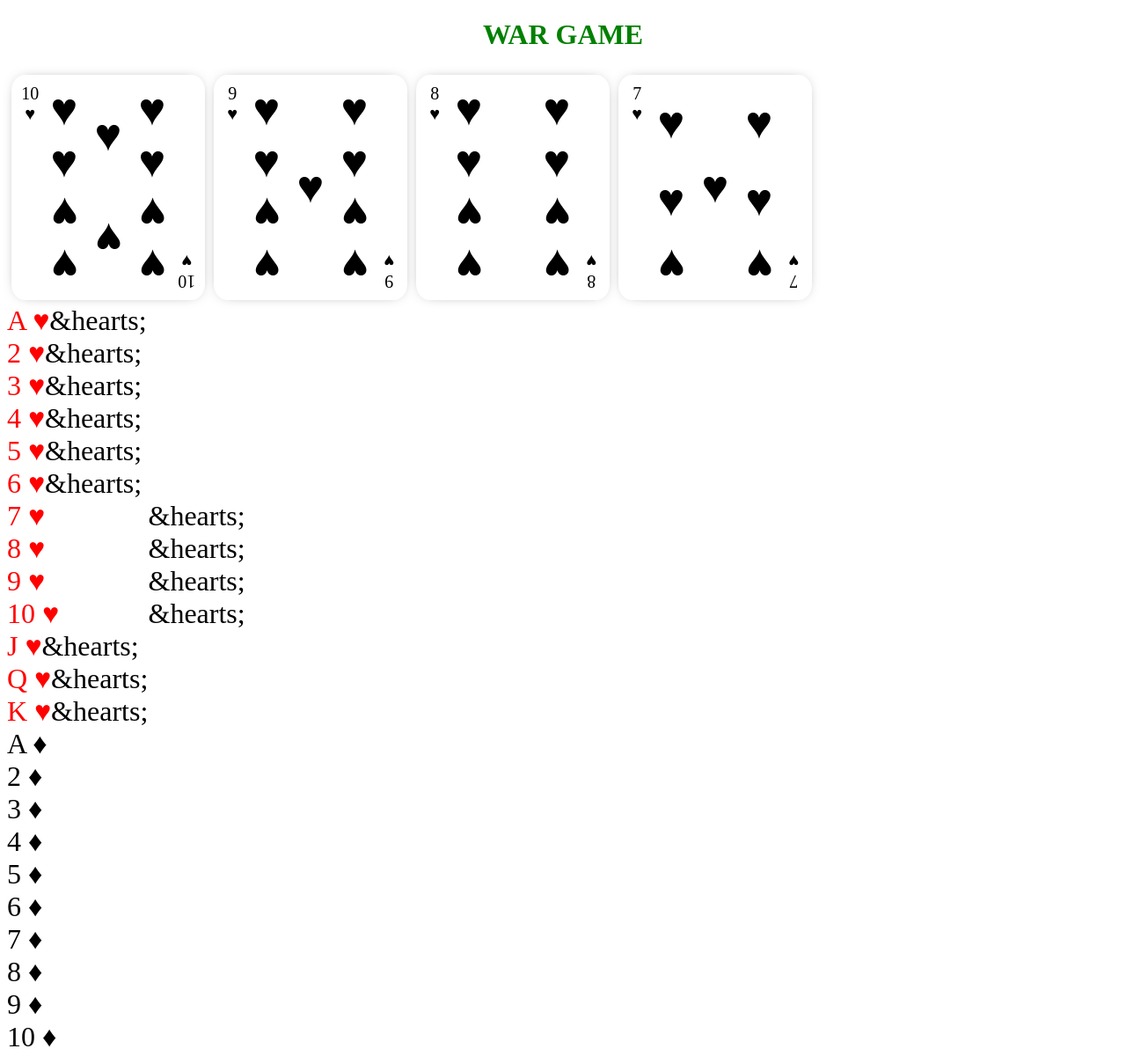
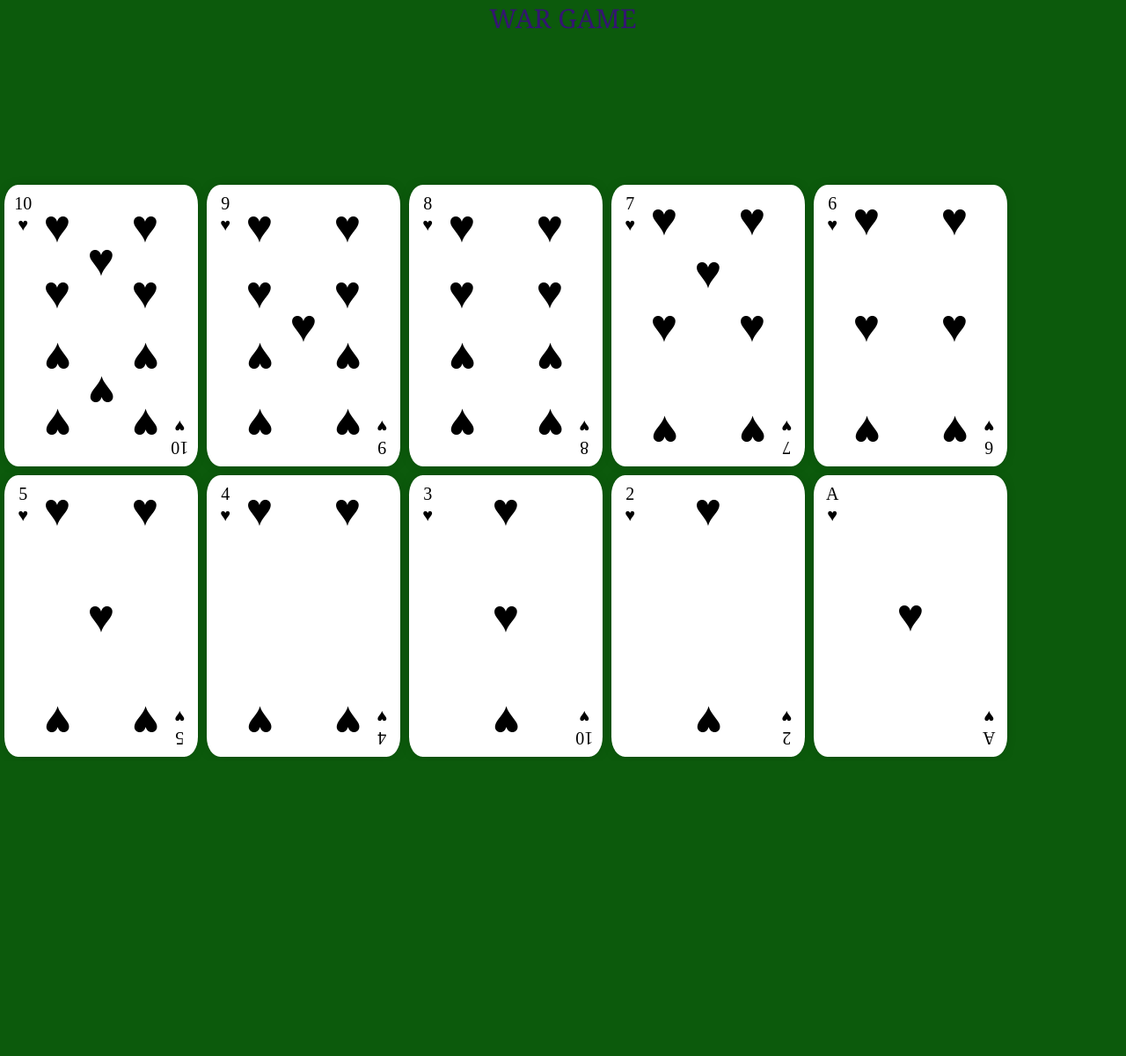
Before and after one commit to susanagandra/WarGame, a plain HTML site: page index.html in a window 1280 px wide. Shown: the top 1200 px of the page at 88% size. After the commit the page ends 865 px from the top, so only its background shows below. Drawn offline with Linux system fonts and the light colour scheme.

Commit message:
all cards

```diff
--- a/index.html
+++ b/index.html
@@ -8,8 +8,13 @@
     <link rel="stylesheet" href="style.css">
 </head>
 <body>
-    <h1>War Game</h1>
-
+    <div class="card_deck">
+        <div class="header">War Game</div>
+        <div class="deck_player1"></div>
+        <div class="war"></div>
+        <div class="deck_player2"></div>
+        <div class="utils"></div>
+      </div>
 
     <div class="container">
 
@@ -19,7 +24,6 @@
                     <div class="number">10</div>
                     <div class="symbol">&hearts;</div>
                 </div>
-
                 <div class="suit">
                     <div class="center">&hearts;</div>
                     <div class="center">&hearts;</div>
@@ -102,15 +106,18 @@
                     <div class="symbol">&hearts;</div>
                 </div>
                 <div class="suit">
+                    <div class="top">&hearts;</div>
                     <div class="center">&hearts;</div>
-                    <div class="center">&hearts;</div>
-                    <div class="center rotate">&hearts;</div>
+                    <div class="bottom rotate">&hearts;</div>
                 </div>
-                <div class="center">&hearts;</div>
                 <div class="suit">
                     <div class="center">&hearts;</div>
+                    <div class="center"></div>
+                </div>
+                <div class="suit">
+                    <div class="top">&hearts;</div>
                     <div class="center">&hearts;</div>
-                    <div class="center rotate">&hearts;</div>
+                    <div class="bottom rotate">&hearts;</div>
                 </div>
                 <div class="corner rotate">
                     <div class="number">7</div>
@@ -119,74 +126,140 @@
             </div>
         </div>
 
+        <div class="card">
+            <div class="six">
+                <div class="corner">
+                    <div class="number">6</div>
+                    <div class="symbol">&hearts;</div>
+                </div>
+                <div class="suit">
+                    <div class="top">&hearts;</div>
+                    <div class="center">&hearts;</div>
+                    <div class="bottom rotate">&hearts;</div>
+                </div>
+                <div class="center"></div>
+                <div class="suit">
+                    <div class="top">&hearts;</div>
+                    <div class="center">&hearts;</div>
+                    <div class="bottom rotate">&hearts;</div>
+                </div>
+                <div class="corner rotate">
+                    <div class="number">6</div>
+                    <div class="symbol">&hearts;</div>
+                </div>
+            </div>
         </div>
 
-
-    <div id="hearts">
-        <div class="cards ace heart" data-value="A">A &hearts;</div>
-        <div class="cards two heart" data-value="2">2 &hearts;</div>
-        <div class="cards three heart" data-value="3">3 &hearts;</div>
-        <div class="cards four heart" data-value="4">4 &hearts;</div>
-        <div class="cards five heart" data-value="5">5 &hearts;</div>
-        <div class="cards six heart" data-value="6">6 &hearts;</div>
-        <div class="cards seven heart" data-value="7">7 &hearts;</div>
-        <div class="cards eight heart" data-value="8">8 &hearts;</div>
-        <div class="cards nine heart" data-value="9">9 &hearts;</div>
-        <div class="cards ten heart" data-value="10">10 &hearts;</div>
-        <div class="cards jack heart" data-value="J">J &hearts;</div>
-        <div class="cards queen heart" data-value="Q">Q &hearts;</div>
-        <div class="cards king heart" data-value="K">K &hearts;</div>
+        <div class="card">
+            <div class="five">
+                <div class="corner">
+                    <div class="number">5</div>
+                    <div class="symbol">&hearts;</div>
+                </div>
+                <div class="suit">
+                    <div class="top">&hearts;</div>
+                    <div class="bottom rotate">&hearts;</div>
+                </div>
+                <div class="center">&hearts;</div>
+                <div class="suit">
+                    <div class="top">&hearts;</div>
+                    <div class="bottom rotate">&hearts;</div>
+                </div>
+                <div class="corner rotate">
+                    <div class="number">5</div>
+                    <div class="symbol">&hearts;</div>
+                </div>
+            </div>
         </div>
 
-    <div id="diamonds">
-        <div class="cards ace diamond">A &diams;</div>
-        <div class="cards two diamond">2 &diams;</div>
-        <div class="cards three diamond">3 &diams;</div>
-        <div class="cards four diamond">4 &diams;</div>
-        <div class="cards five diamond">5 &diams;</div>
-        <div class="cards six diamond">6 &diams;</div>
-        <div class="cards seven diamond">7 &diams;</div>
-        <div class="cards eight diamond">8 &diams;</div>
-        <div class="cards nine diamond">9 &diams;</div>
-        <div class="cards ten diamond">10 &diams;</div>
-        <div class="cards jack diamond">J &diams;</div>
-        <div class="cards queen diamond">Q &diams;</div>
-        <div class="cards king diamond">K &diams;</div>
+        <div class="card">
+            <div class="four">
+                <div class="corner">
+                    <div class="number">4</div>
+                    <div class="symbol">&hearts;</div>
+                </div>
+                <div class="suit">
+                    <div class="top">&hearts;</div>
+                    <div class="bottom rotate">&hearts;</div>
+                </div>
+                <div class="center"></div>
+                <div class="suit">
+                    <div class="top">&hearts;</div>
+                    <div class="bottom rotate">&hearts;</div>
+                </div>
+                <div class="corner rotate">
+                    <div class="number">4</div>
+                    <div class="symbol">&hearts;</div>
+                </div>
+            </div>
         </div>
 
-    <div id="clubs">
-        <div class="cards ace club">A &clubs;</div>
-        <div class="cards two club">2 &clubs;</div>
-        <div class="cards three club">3 &clubs;</div>
-        <div class="cards four club">4 &clubs;</div>
-        <div class="cards five club">5 &clubs;</div>
-        <div class="cards six club">6 &clubs;</div>
-        <div class="cards seven club">7 &clubs;</div>
-        <div class="cards eight club">8 &clubs;</div>
-        <div class="cards nine club">9 &clubs;</div>
-        <div class="cards ten club">10 &clubs;</div>
-        <div class="cards jack club">J &clubs;</div>
-        <div class="cards queen club">Q &clubs;</div>
-        <div class="cards king club">K &clubs;</div>
+        <div class="card">
+            <div class="three">
+                <div class="corner">
+                    <div class="number">3</div>
+                    <div class="symbol">&hearts;</div>
                 </div>
 
-    <div id="spades">
-        <div class="cards ace spade">A &spades;</div>
-        <div class="cards two spade">2 &spades;</div>
-        <div class="cards three spade">3 &spades;</div>
-        <div class="cards four spade">4 &spades;</div>
-        <div class="cards five spade">5 &spades;</div>
-        <div class="cards six spade">6 &spades;</div>
-        <div class="cards seven spade">7 &spades;</div>
-        <div class="cards eight spade">8 &spades;</div>
-        <div class="cards nine spade">9 &spades;</div>
-        <div class="cards ten spade">10 &spades;</div>
-        <div class="cards jack spade">J &spades;</div>
-        <div class="cards queen spade">Q &spades;</div>
-        <div class="cards king spade">K&spades;</div>
+                <div class="suit">
+                </div>
+                <div class="suit">
+                    <div class="top">&hearts;</div>
+                    <div class="center">&hearts;</div>
+                    <div class="bottom rotate">&hearts;</div>
+                </div>
+                <div class="suit">
+                </div>
+                <div class="corner rotate">
+                    <div class="number">10</div>
+                    <div class="symbol">&hearts;</div>
+                </div>
+            </div>
         </div>
 
-
+        <div class="card">
+            <div class="two">
+                <div class="corner">
+                    <div class="number">2</div>
+                    <div class="symbol">&hearts;</div>
+                </div>
+                <div class="suit">
+                </div>
+                <div class="suit">
+                    <div class="top">&hearts;</div>
+                    <div class="center"></div>
+                    <div class="bottom rotate">&hearts;</div>
+                </div>
+                <div class="suit">
+                </div>
+                <div class="corner rotate">
+                    <div class="number">2</div>
+                    <div class="symbol">&hearts;</div>
+                </div>
+            </div>
+        </div>
+        <div class="card">
+            <div class="a">
+                <div class="corner">
+                    <div class="number">A</div>
+                    <div class="symbol">&hearts;</div>
+                </div>
+                <div class="suit">
+                </div>
+                <div class="suit">
+                    <div class="top"></div>
+                    <div class="center">&hearts;</div>
+                    <div class="bottom rotate"></div>
+                </div>
+                <div class="suit">
+                </div>
+                <div class="corner rotate">
+                    <div class="number">A</div>
+                    <div class="symbol">&hearts;</div>
+                </div>
+            </div>
+        </div>
+    </div>
 
 </body>
 </html>
--- a/style.css
+++ b/style.css
@@ -1,30 +1,109 @@
-h1{
-    color:green;
+body{
+    background-color: rgb(12, 90, 12);
+    margin:0;
+    padding:0;
+}
+
+.card_deck {
+    display: flex;
+    flex-wrap: wrap;
+
+    display: grid;
+    grid-template-columns: 1fr 1fr;
+    grid-template-rows: 0.2fr 1fr 1.5fr 1fr 0.5fr;
+    gap: 0px 0px;
+    grid-auto-flow: row;
+    grid-template-areas:
+      "header header"
+      "deck_player1 deck_player1"
+      "war war"
+      "deck_player2 deck_player2"
+      "utils utils";
+  }
+
+  .header {
+    color:rgb(52, 21, 113);
     text-align: center;
     text-transform: uppercase;
-}
+    font-family:Cambria, Cochin, Georgia, Times, 'Times New Roman', serif;
+    font-size: 30px;
+
+    display: grid;
+    grid-template-columns: 1fr;
+    grid-template-rows: 1fr;
+    gap: 0px 0px;
+    grid-auto-flow: row;
+    grid-template-areas:
+      ".";
+    grid-area: header;
+  }
+
+  .deck_player1 {  display: grid;
+    grid-template-columns: 1fr;
+    grid-template-rows: 1fr;
+    gap: 0px 0px;
+    grid-auto-flow: row;
+    grid-template-areas:
+      ".";
+    grid-area: deck_player1;
+  }
+
+  .war {  display: grid;
+    grid-template-columns: 1fr 1fr;
+    grid-template-rows: 1fr;
+    gap: 0px 0px;
+    grid-auto-flow: row;
+    grid-template-areas:
+      ". .";
+    grid-area: war;
+  }
+
+  .deck_player2 {  display: grid;
+    grid-template-columns: 1fr;
+    grid-template-rows: 1fr;
+    gap: 0px 0px;
+    grid-auto-flow: row;
+    grid-template-areas:
+      ".";
+    grid-area: deck_player2;
+  }
+
+  .utils {  display: grid;
+    grid-template-columns: 1fr;
+    grid-template-rows: 1fr;
+    gap: 0px 0px;
+    grid-auto-flow: row;
+    grid-template-areas:
+      ".";
+    grid-area: utils;
+  }
+
 
 .container {
     display: flex;
+    flex-wrap: wrap;
 }
 
 .card {
     width: 200px;
+    height: 300px;
     border-radius: 7%;
     margin: 5px;
     padding: 10px;
+    background-color: white;
 
     -webkit-box-shadow: 0px 0px 16px -9px rgba(0,0,0,0.75);
     -moz-box-shadow: 0px 0px 16px -9px rgba(0,0,0,0.75);
     box-shadow: 0px 0px 16px -9px rgba(0,0,0,0.75);
 }
 
-.ten, .nine, .eight, .seven{
+.ten, .nine, .eight, .seven, .six, .five, .four, .three, .two, .a{
     display: grid;
     grid-template-columns: 0.5fr 1fr 1fr 1fr 0.5fr;
     grid-template-rows: 1fr;
     gap: 5px 5px;
     height: 100%;
+    font-size: 52px;
 }
 
 .card:hover{
@@ -46,7 +125,6 @@ h1{
 .suit {
     display: grid;
     grid-template-columns: 1fr;
-    grid-template-rows: 1fr 1fr;
     gap: 0px 0px;
 
     text-align: center;
@@ -55,7 +133,6 @@ h1{
 .center {
     align-self: center;
     text-align: center;
-    font-size: 52px;
 }
 
 .rotate{
```
Lines whose indentation alone changed are shown as unchanged.
